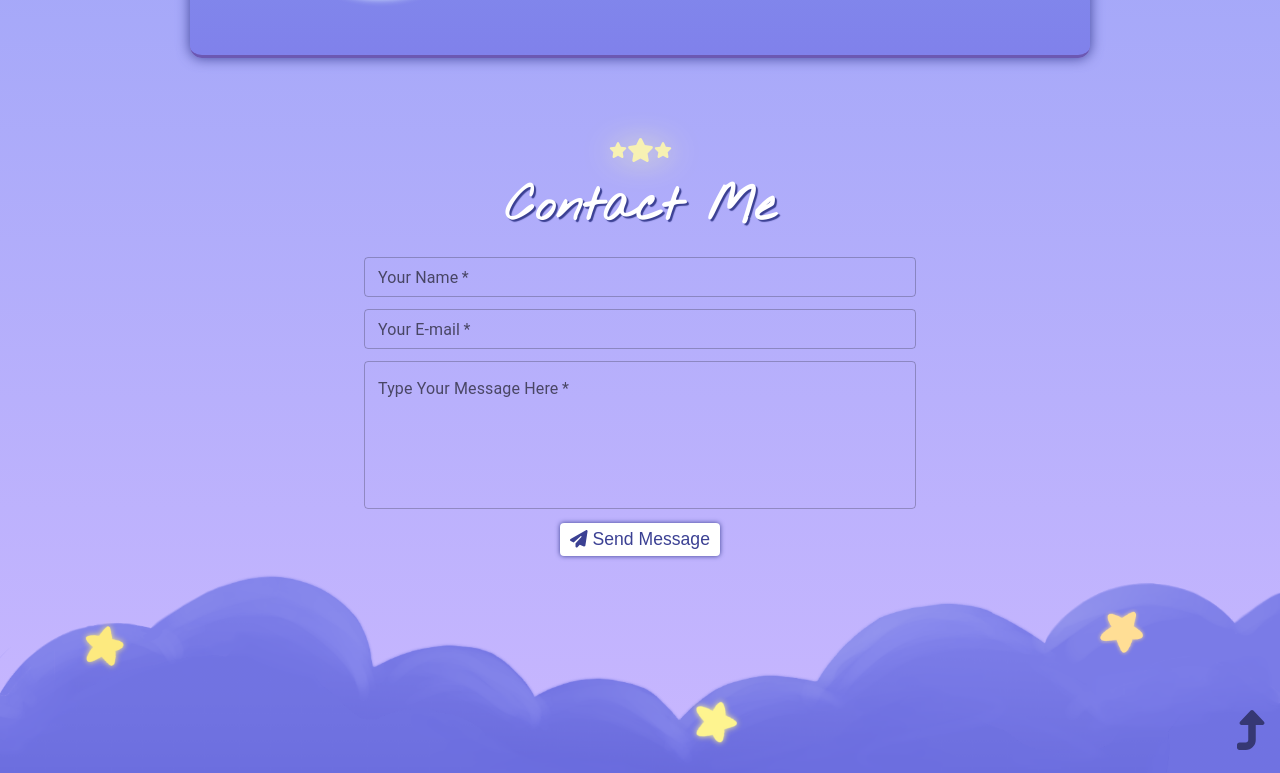
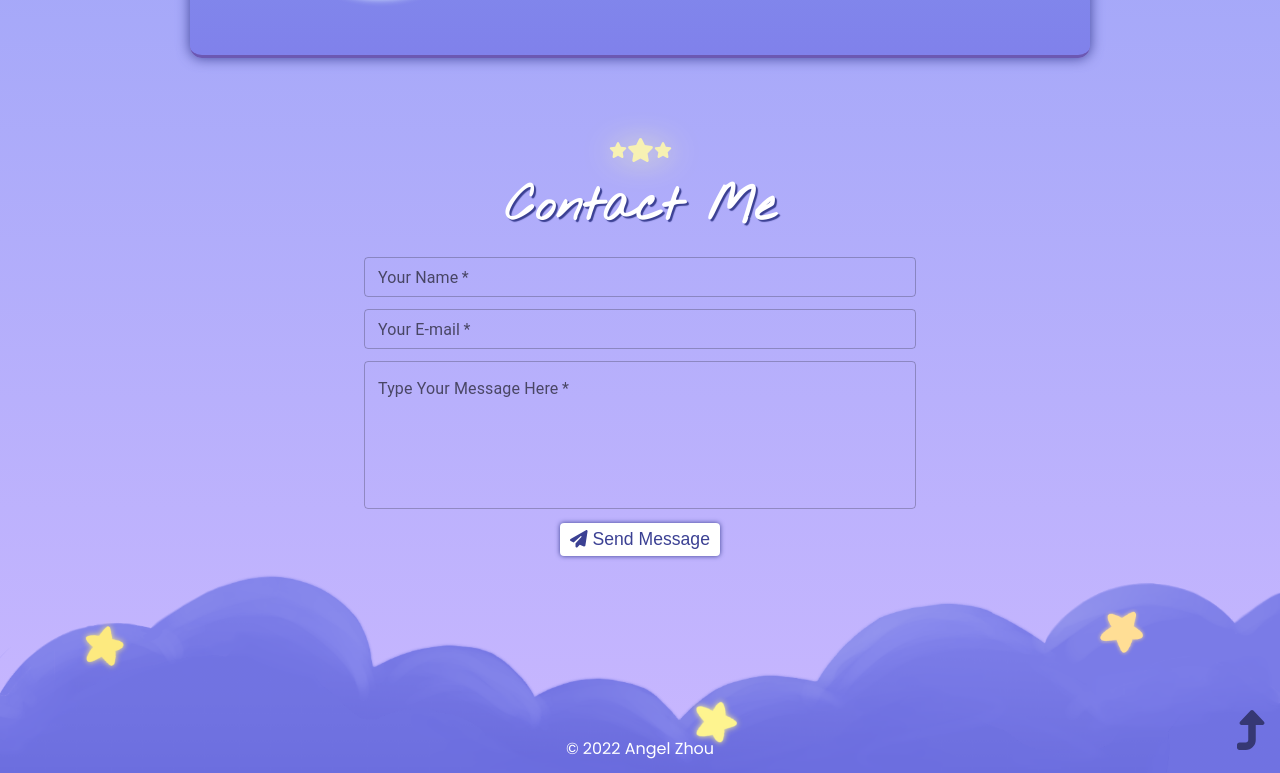
Before and after one commit to angel-zh/portfolio-angel-zhou, a React (Create React App) app: page / in a window 1280 px wide. Shown: the part 3794-4567 px from the top of the page. Built offline with nearby package versions, Linux system fonts and the light colour scheme; a web font is replaced by a local one.

Commit message:
adds footer with copyright

```diff
--- a/src/App.js
+++ b/src/App.js
@@ -162,7 +162,11 @@ function App() {
           <span onClick={() => { window.scrollTo({ top: 0, left: 0, behavior: 'smooth' }) }}>
             <FontAwesomeIcon icon={faTurnUp} className='nav-icon to-top-icon' />
           </span>
+          <footer>
+          &copy; 2022 Angel Zhou
+        </footer>
         </div>
+
       </main >
     </>
   )
--- a/src/index.css
+++ b/src/index.css
@@ -410,6 +410,15 @@ body {
   right: 10px;
 }
 
+footer {
+  color: white;
+  position: absolute;
+  z-index: 400;
+  bottom: 0;
+  left: 50%;
+  transform: translate(-50%, -50%);
+}
+
 .fade-in-bottom {
   opacity: 0;
   transform: translateY(13vh);
```
